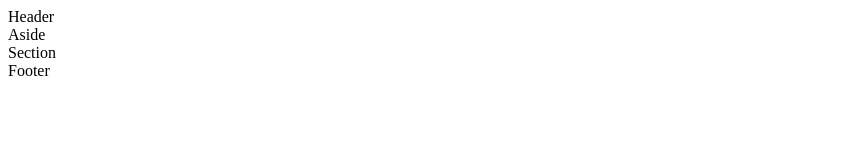
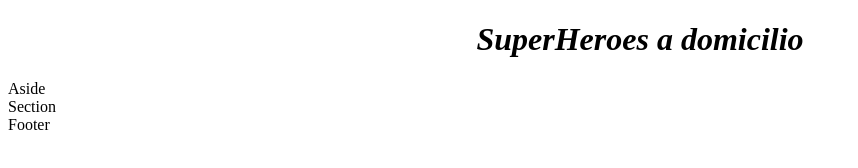
Before and after one commit to jbokyes/202301-W1CH1-JoaquinBezanilla-RocioRicciardiello, a website: page index.html in a window 1280 px wide. Shown: the whole page, without its empty margins (0-858 px from the left). Drawn offline with Linux system fonts and the light colour scheme.

Commit message:
Add headergitadd

```diff
--- a/index.html
+++ b/index.html
@@ -11,7 +11,7 @@
 
 <body>
   <header>
-    Header
+    <h1 align="center"><i>SuperHeroes a domicilio</i> </h1>
   </header>
   <aside>
     Aside
```
Also changed, not shown: quienesSomos.html (+1 -1 lines).
